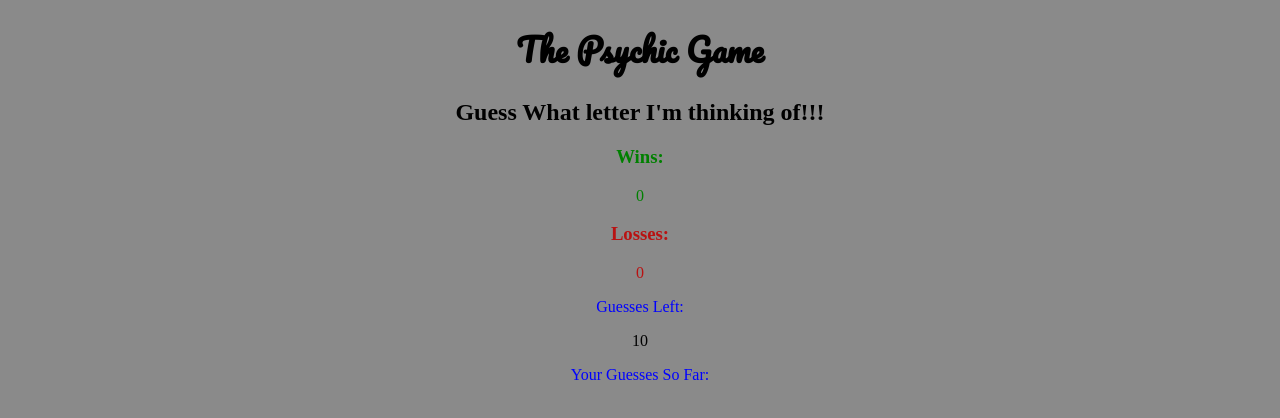
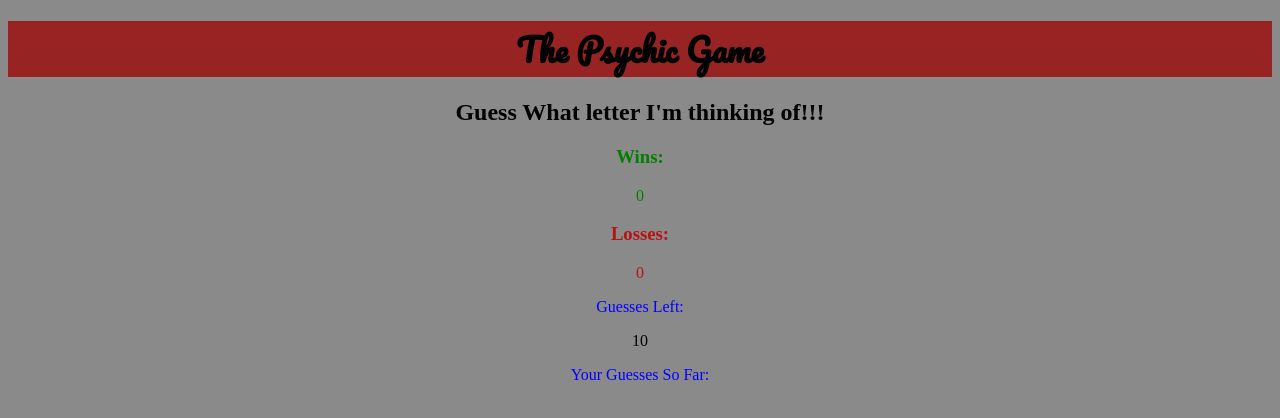
Before and after one commit to j55hanna55/Psychic-Game, a plain HTML site: page index.html in a window 1280 px wide. Drawn offline with Linux system fonts and the light colour scheme; files that its build step writes are made by us from their sources; files whose address does not match are found by name.

Commit message:
adding background-color

```diff
--- a/assets/css/style.css
+++ b/assets/css/style.css
@@ -7,4 +7,5 @@
 
  #font {
  	font-family: 'Pacifico', cursive;
+ 	background-color: #982323;
  }
```
